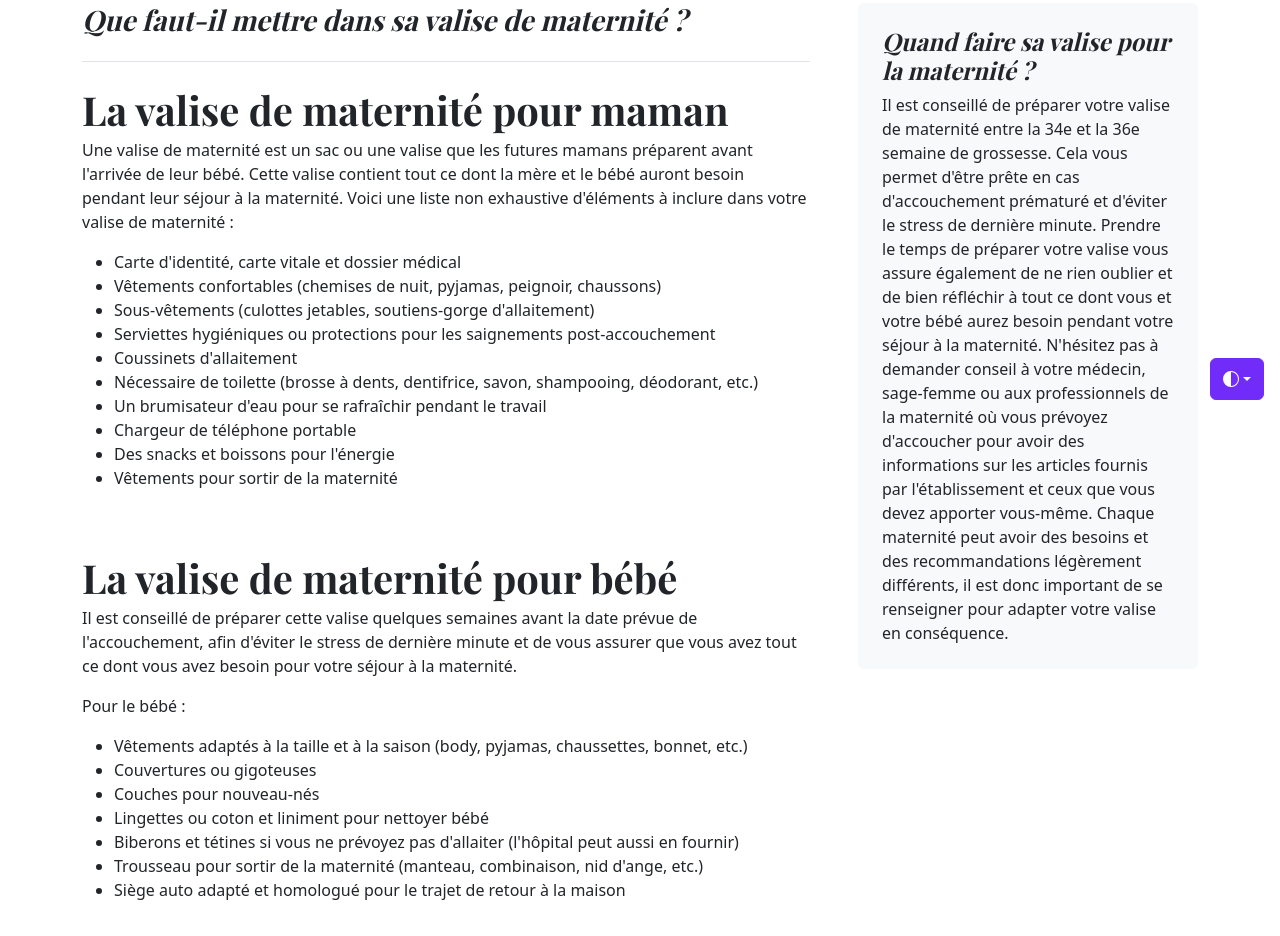
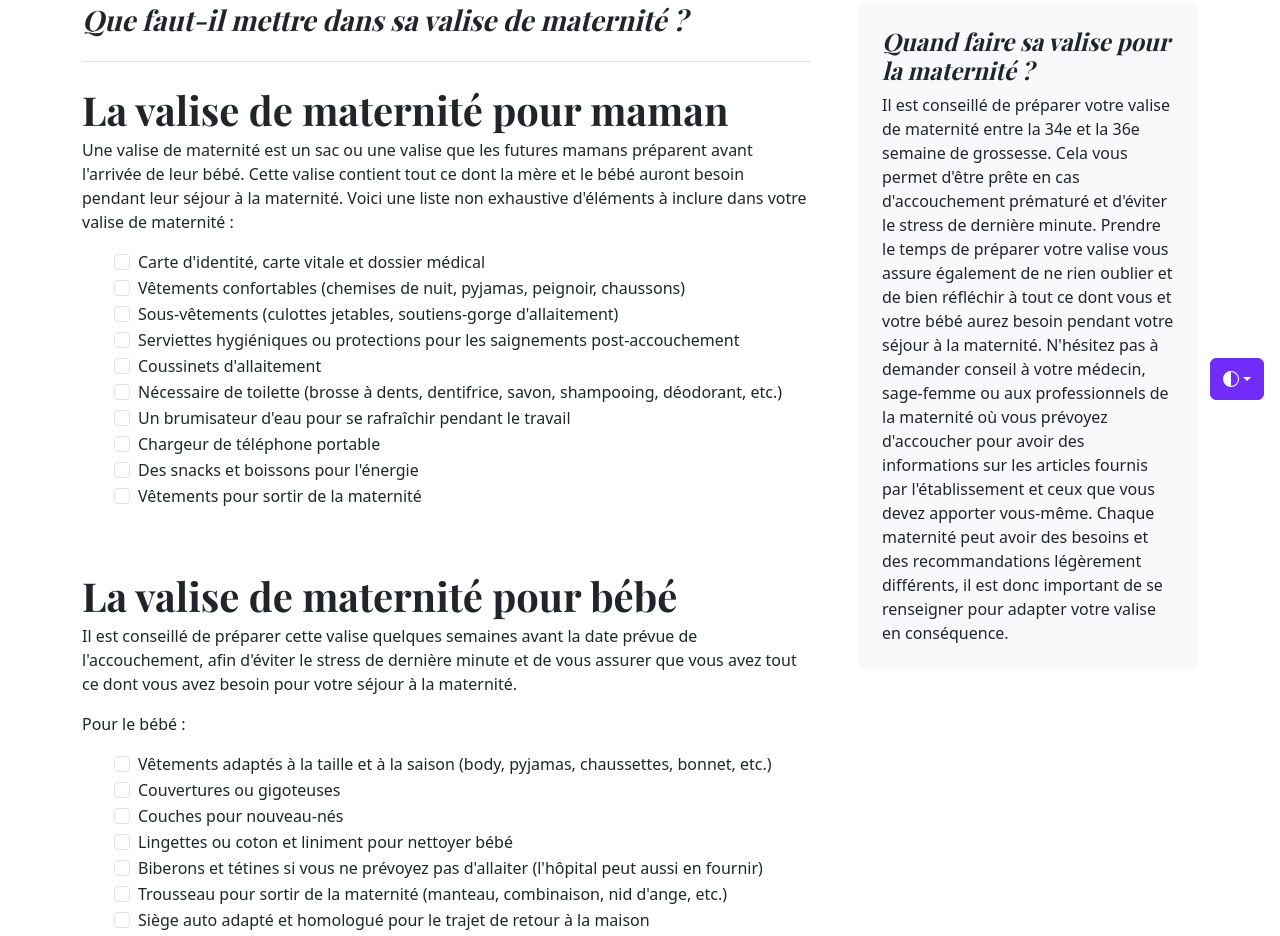
Before and after one commit to Bakann/valisematernite, a website: page public/index.html in a window 1280 px wide. Shown: the part 384-1320 px from the top of the page. Drawn offline with nearby package versions, Linux system fonts and the light colour scheme.

Commit message:
checkbox

```diff
--- a/public/index.html
+++ b/public/index.html
@@ -3,14 +3,16 @@
 <head>
     <meta charset="utf-8">
     <meta name="viewport" content="width=device-width, initial-scale=1">
-    <meta name="description" content="Découvrez les éléments essentiels que vous devez mettre dans votre sac avant le travail et l'accouchement, y compris les vêtements pour vous et le bébé, les serviettes et les serviettes hygiéniques.">
+    <meta name="description"
+          content="Découvrez les éléments essentiels que vous devez mettre dans votre sac avant le travail et l'accouchement, y compris les vêtements pour vous et le bébé, les serviettes et les serviettes hygiéniques.">
     <meta name="author" content="Levier Software">
     <meta name="generator" content="Hugo 0.111.3">
     <title>Valise de maternité</title>
     <link rel="manifest" href="manifest.json">
     <link rel="canonical" href="https://valisematernite.fr">
 
-    <link href="https://cdn.jsdelivr.net/npm/bootstrap@5.3.0-alpha3/dist/css/bootstrap.min.css" rel="stylesheet" integrity="sha384-KK94CHFLLe+nY2dmCWGMq91rCGa5gtU4mk92HdvYe+M/SXH301p5ILy+dN9+nJOZ" crossorigin="anonymous">
+    <link href="https://cdn.jsdelivr.net/npm/bootstrap@5.3.0-alpha3/dist/css/bootstrap.min.css" rel="stylesheet"
+          integrity="sha384-KK94CHFLLe+nY2dmCWGMq91rCGa5gtU4mk92HdvYe+M/SXH301p5ILy+dN9+nJOZ" crossorigin="anonymous">
 
     <style>
         .bd-placeholder-img {
@@ -91,7 +93,8 @@
     <!-- Custom styles for this template -->
     <link rel="preconnect" href="https://fonts.googleapis.com">
     <link rel="preconnect" href="https://fonts.gstatic.com" crossorigin>
-    <link href="https://fonts.googleapis.com/css2?family=Playfair+Display:wght@700;900&family=Roboto:wght@300;400;500&display=swap" rel="stylesheet">
+    <link href="https://fonts.googleapis.com/css2?family=Playfair+Display:wght@700;900&family=Roboto:wght@300;400;500&display=swap"
+          rel="stylesheet">
     <!-- Custom styles for this template -->
     <link href="blog.css" rel="stylesheet">
 </head>
@@ -188,7 +191,8 @@
                 <div class="col p-4 d-flex flex-column position-static">
                     <strong class="d-inline-block mb-2 text-primary">Maman</strong>
                     <h3 class="mb-0">La valise de maternité pour maman</h3>
-                    <p class="card-text mb-auto">La valise de maternité pour maman est un ensemble d'affaires et d'articles essentiels qu'une future maman doit préparer avant d'accoucher.</p>
+                    <p class="card-text mb-auto">La valise de maternité pour maman est un ensemble d'affaires et
+                        d'articles essentiels qu'une future maman doit préparer avant d'accoucher.</p>
                     <a href="pourmaman.html" class="stretched-link">Continuer à lire</a>
                 </div>
                 <!--                <div class="col-auto d-none d-lg-block">-->
@@ -201,7 +205,8 @@
                 <div class="col p-4 d-flex flex-column position-static">
                     <strong class="d-inline-block mb-2 text-success">Bébé</strong>
                     <h3 class="mb-0">La valise de maternité pour bébé</h3>
-                    <p class="mb-auto">La valise de maternité pour bébé est un ensemble d'affaires et d'articles essentiels à préparer pour votre nouveau-né avant d'accoucher.</p>
+                    <p class="mb-auto">La valise de maternité pour bébé est un ensemble d'affaires et d'articles
+                        essentiels à préparer pour votre nouveau-né avant d'accoucher.</p>
                     <a href="pourbebe.html" class="stretched-link">Continuer à lire</a>
                 </div>
                 <!--                <div class="col-auto d-none d-lg-block">-->
@@ -224,16 +229,54 @@
                     la maternité. Voici une liste non exhaustive d'éléments à inclure dans votre valise de maternité
                     :</p>
                 <ul>
-                    <li>Carte d'identité, carte vitale et dossier médical</li>
-                    <li>Vêtements confortables (chemises de nuit, pyjamas, peignoir, chaussons)</li>
-                    <li>Sous-vêtements (culottes jetables, soutiens-gorge d'allaitement)</li>
-                    <li>Serviettes hygiéniques ou protections pour les saignements post-accouchement</li>
-                    <li>Coussinets d'allaitement</li>
-                    <li>Nécessaire de toilette (brosse à dents, dentifrice, savon, shampooing, déodorant, etc.)</li>
-                    <li>Un brumisateur d'eau pour se rafraîchir pendant le travail</li>
-                    <li>Chargeur de téléphone portable</li>
-                    <li>Des snacks et boissons pour l'énergie</li>
-                    <li>Vêtements pour sortir de la maternité</li>
+                    <div class="form-check">
+                        <input class="form-check-input" type="checkbox" value="" id="flexCheckDefault2">
+                        <label class="form-check-label" for="flexCheckDefault2">Carte d'identité, carte vitale et dossier
+                            médical</label>
+                    </div>
+                    <div class="form-check">
+                        <input class="form-check-input" type="checkbox" value="" id="flexCheckDefault3">
+                        <label class="form-check-label" for="flexCheckDefault3">Vêtements confortables (chemises de nuit,
+                            pyjamas, peignoir, chaussons)</label>
+                    </div>
+                    <div class="form-check">
+                        <input class="form-check-input" type="checkbox" value="" id="flexCheckDefault4">
+                        <label class="form-check-label" for="flexCheckDefault4">Sous-vêtements (culottes jetables,
+                            soutiens-gorge d'allaitement)</label>
+                    </div>
+                    <div class="form-check">
+                        <input class="form-check-input" type="checkbox" value="" id="flexCheckDefault5">
+                        <label class="form-check-label" for="flexCheckDefault5">Serviettes hygiéniques ou protections
+                            pour les saignements post-accouchement</label>
+                    </div>
+                    <div class="form-check">
+                        <input class="form-check-input" type="checkbox" value="" id="flexCheckDefault6">
+                        <label class="form-check-label" for="flexCheckDefault6">Coussinets d'allaitement</label>
+                    </div>
+                    <div class="form-check">
+                        <input class="form-check-input" type="checkbox" value="" id="flexCheckDefault7">
+                        <label class="form-check-label" for="flexCheckDefault7">Nécessaire de toilette (brosse à dents,
+                            dentifrice, savon, shampooing, déodorant, etc.)</label>
+                    </div>
+                    <div class="form-check">
+                        <input class="form-check-input" type="checkbox" value="" id="flexCheckDefault8">
+                        <label class="form-check-label" for="flexCheckDefault8">Un brumisateur d'eau pour se rafraîchir
+                            pendant le travail</label>
+                    </div>
+                    <div class="form-check">
+                        <input class="form-check-input" type="checkbox" value="" id="flexCheckDefault9">
+                        <label class="form-check-label" for="flexCheckDefault9">Chargeur de téléphone portable</label>
+                    </div>
+                    <div class="form-check">
+                        <input class="form-check-input" type="checkbox" value="" id="flexCheckDefault10">
+                        <label class="form-check-label" for="flexCheckDefault10">Des snacks et boissons pour
+                            l'énergie</label>
+                    </div>
+                    <div class="form-check">
+                        <input class="form-check-input" type="checkbox" value="" id="flexCheckDefault11">
+                        <label class="form-check-label" for="flexCheckDefault11">Vêtements pour sortir de la
+                            maternité</label>
+                    </div>
                 </ul>
             </article>
 
@@ -244,13 +287,39 @@
                     besoin pour votre séjour à la maternité.</p>
                 <p>Pour le bébé :</p>
                 <ul>
-                    <li>Vêtements adaptés à la taille et à la saison (body, pyjamas, chaussettes, bonnet, etc.)</li>
-                    <li>Couvertures ou gigoteuses</li>
-                    <li>Couches pour nouveau-nés</li>
-                    <li>Lingettes ou coton et liniment pour nettoyer bébé</li>
-                    <li>Biberons et tétines si vous ne prévoyez pas d'allaiter (l'hôpital peut aussi en fournir)</li>
-                    <li>Trousseau pour sortir de la maternité (manteau, combinaison, nid d'ange, etc.)</li>
-                    <li>Siège auto adapté et homologué pour le trajet de retour à la maison</li>
+                    <div class="form-check">
+                        <input class="form-check-input" type="checkbox" value="" id="flexCheckDefault12">
+                        <label class="form-check-label" for="flexCheckDefault12">Vêtements adaptés à la taille et à la
+                            saison (body, pyjamas, chaussettes, bonnet, etc.)</label>
+                    </div>
+                    <div class="form-check">
+                        <input class="form-check-input" type="checkbox" value="" id="flexCheckDefault13">
+                        <label class="form-check-label" for="flexCheckDefault13">Couvertures ou gigoteuses</label>
+                    </div>
+                    <div class="form-check">
+                        <input class="form-check-input" type="checkbox" value="" id="flexCheckDefault14">
+                        <label class="form-check-label" for="flexCheckDefault14">Couches pour nouveau-nés</label>
+                    </div>
+                    <div class="form-check">
+                        <input class="form-check-input" type="checkbox" value="" id="flexCheckDefault15">
+                        <label class="form-check-label" for="flexCheckDefault15">Lingettes ou coton et liniment pour
+                            nettoyer bébé</label>
+                    </div>
+                    <div class="form-check">
+                        <input class="form-check-input" type="checkbox" value="" id="flexCheckDefault16">
+                        <label class="form-check-label" for="flexCheckDefault16">Biberons et tétines si vous ne prévoyez
+                            pas d'allaiter (l'hôpital peut aussi en fournir)</label>
+                    </div>
+                    <div class="form-check">
+                        <input class="form-check-input" type="checkbox" value="" id="flexCheckDefault17">
+                        <label class="form-check-label" for="flexCheckDefault17">Trousseau pour sortir de la maternité
+                            (manteau, combinaison, nid d'ange, etc.)</label>
+                    </div>
+                    <div class="form-check">
+                        <input class="form-check-input" type="checkbox" value="" id="flexCheckDefault18">
+                        <label class="form-check-label" for="flexCheckDefault18">Siège auto adapté et homologué pour le
+                            trajet de retour à la maison</label>
+                    </div>
                 </ul>
             </article>
 
```
Lines whose indentation alone changed are shown as unchanged.
